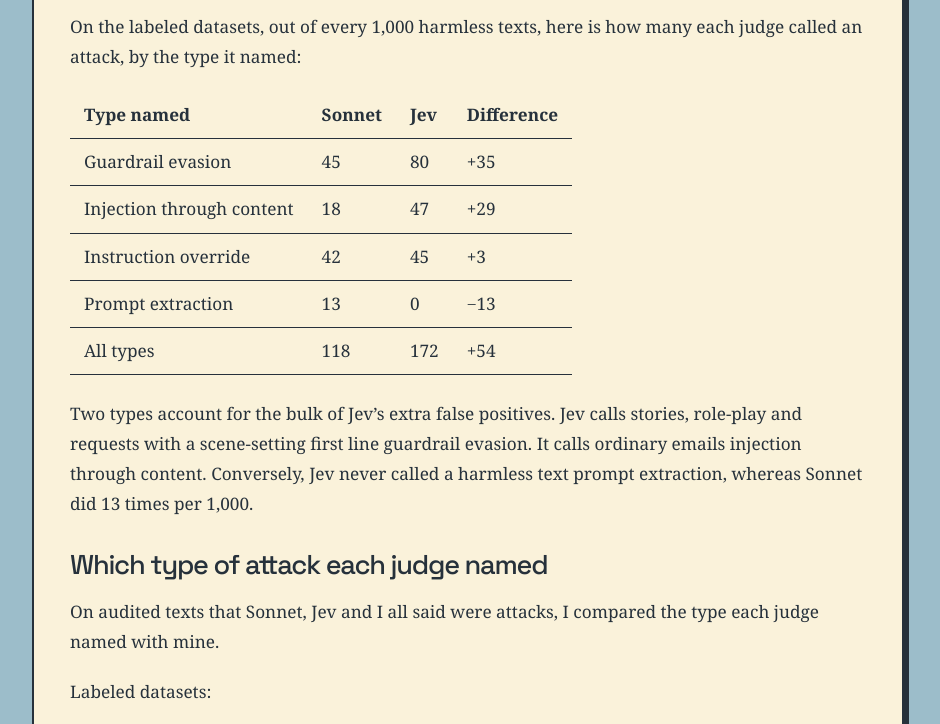
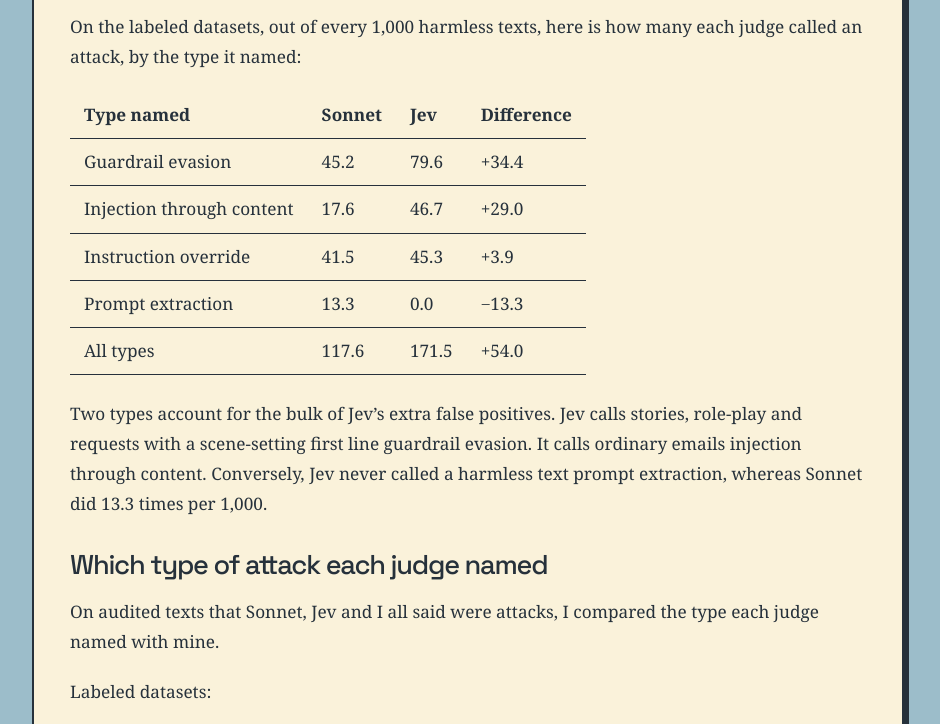
Before and after one commit to j-pollack/jonathanpollack.net, an Astro site: page /writing/decision-models-as-prompt-screens in a window 1280 px wide. Shown: the part 5620-6344 px from the top of the page, without its empty margins (172-1112 px from the left). Built offline with nearby package versions, Linux system fonts and the light colour scheme; Astro itself is replaced by a stand-in of ours.

Commit message:
fix: correct the false-positive table and link the study's code
The per-1,000 table showed Sonnet's override rate as 42. It is 41.46. Show one decimal place so the cells and totals are exact, and link the repository whose claims.py checks every number in the post.

```diff
--- a/src/pages/writing/decision-models-as-prompt-screens.md
+++ b/src/pages/writing/decision-models-as-prompt-screens.md
@@ -111,13 +111,13 @@ On the labeled datasets, out of every 1,000 harmless texts, here is how many eac
 
 | Type named | Sonnet | Jev | Difference |
 |---|---|---|---|
-| Guardrail evasion | 45 | 80 | +35 |
-| Injection through content | 18 | 47 | +29 |
-| Instruction override | 42 | 45 | +3 |
-| Prompt extraction | 13 | 0 | −13 |
-| All types | 118 | 172 | +54 |
+| Guardrail evasion | 45.2 | 79.6 | +34.4 |
+| Injection through content | 17.6 | 46.7 | +29.0 |
+| Instruction override | 41.5 | 45.3 | +3.9 |
+| Prompt extraction | 13.3 | 0.0 | −13.3 |
+| All types | 117.6 | 171.5 | +54.0 |
 
-Two types account for the bulk of Jev's extra false positives. Jev calls stories, role-play and requests with a scene-setting first line guardrail evasion. It calls ordinary emails injection through content. Conversely, Jev never called a harmless text prompt extraction, whereas Sonnet did 13 times per 1,000.
+Two types account for the bulk of Jev's extra false positives. Jev calls stories, role-play and requests with a scene-setting first line guardrail evasion. It calls ordinary emails injection through content. Conversely, Jev never called a harmless text prompt extraction, whereas Sonnet did 13.3 times per 1,000.
 
 ## Which type of attack each judge named
 
@@ -166,7 +166,7 @@ Jev's gap comes from false positives rather than missed attacks. It misses attac
 
 A second auditor, so the reference labels have a measured agreement rate. A revised definition that settles the four disputed readings. Other guards run against the same 500 audited texts, since the audit can now score any judge.
 
-*Code and audit data: links to follow.*
+*Code, results and a script that checks every number in this post: [github.com/j-pollack/technique-guard/tree/main/v2](https://github.com/j-pollack/technique-guard/tree/main/v2).*
 
 ## Appendix A: The definition
 
```
